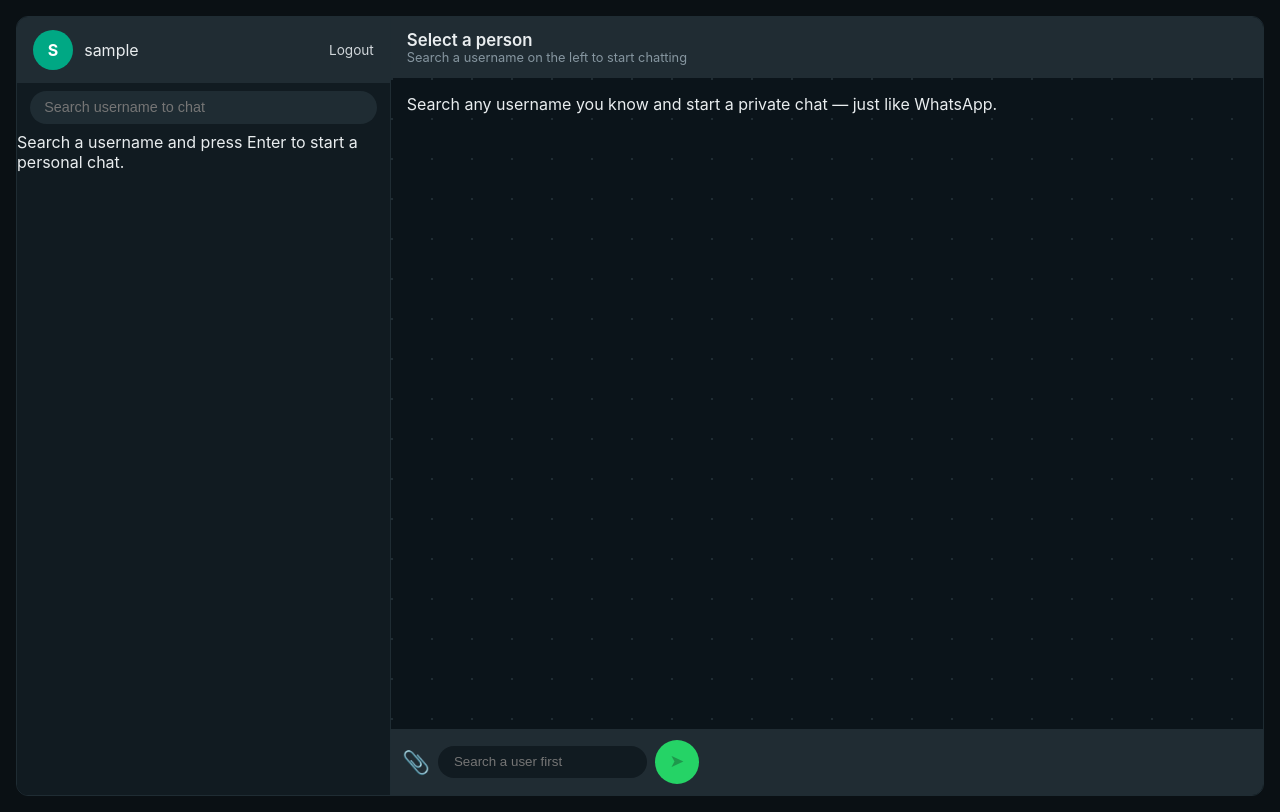
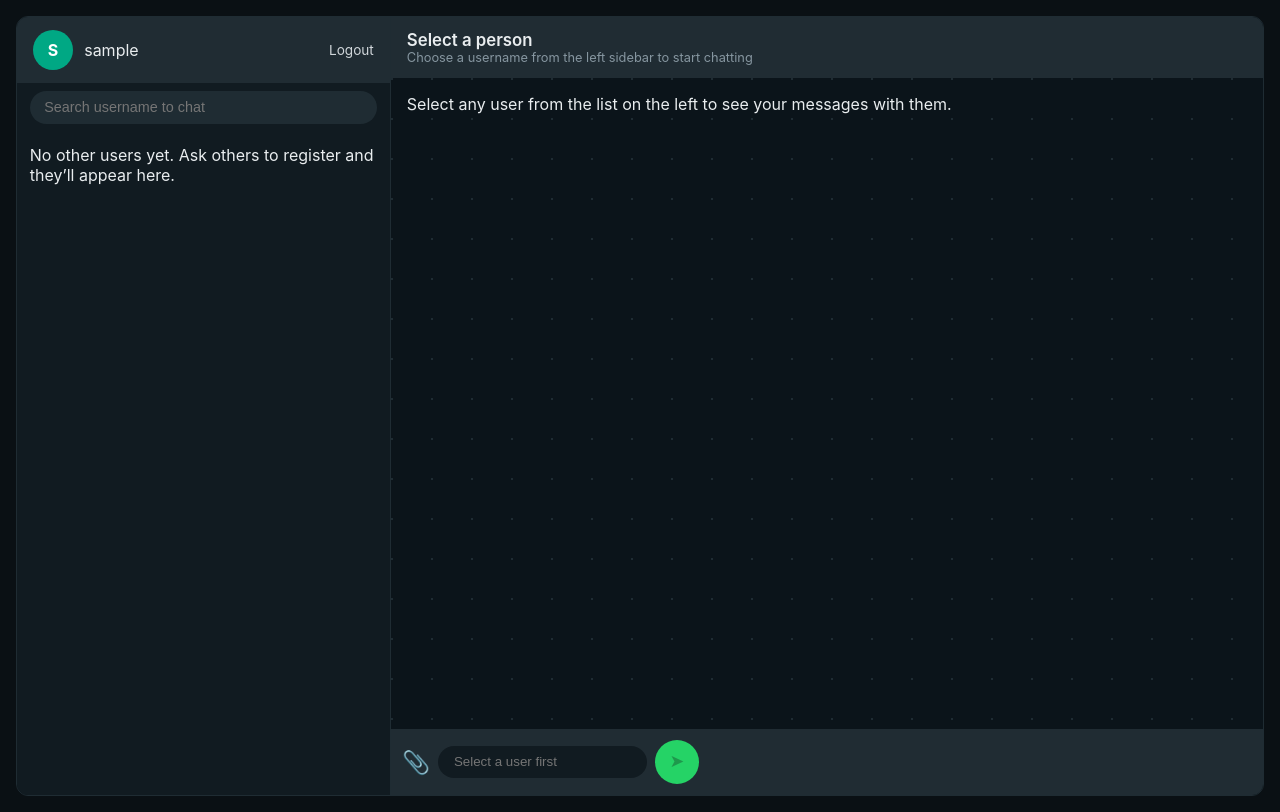
Before and after one commit to ashikurrahma017/nowrin-ashikur-chat, a Flask app: page /chat in a window 1280 px wide. Run offline with Flask 3, Linux system fonts and the light colour scheme; the visitor is signed in with stand-in values (Sample User, id 1).

Commit message:
Update chat.html

```diff
--- a/templates/chat.html
+++ b/templates/chat.html
@@ -6,7 +6,7 @@
      data-current="{{ current_username }}"
      data-active="{{ active_username or '' }}">
 
-    <!-- LEFT SIDEBAR: ONLY SEARCH -->
+    <!-- LEFT SIDEBAR: USER LIST + SEARCH -->
     <aside class="sidebar">
         <header class="sidebar-header">
             <div class="profile-circle">{{ current_username[0]|upper }}</div>
@@ -15,16 +15,27 @@
         </header>
 
         <div class="sidebar-search">
-            <form id="user-search-form">
-                <input id="search-username" type="text"
-                       placeholder="Search username to chat">
-            </form>
+            <input id="user-search" type="text"
+                   placeholder="Search username to chat">
         </div>
 
-        <div class="chat-list empty">
-            <div class="chat-last">
-                Search a username and press Enter to start a personal chat.
+        <div class="chat-list" id="user-list">
+            {% for u in users %}
+            <div class="chat-list-item {% if active_username == u['username'] %}active{% endif %}">
+                <a class="chat-list-link" href="{{ url_for('chat', username=u['username']) }}">
+                    <div class="chat-avatar">{{ u['username'][0]|upper }}</div>
+                    <div class="chat-info">
+                        <div class="chat-title username-text">{{ u['username'] }}</div>
+                        <div class="chat-last">Tap to chat</div>
+                    </div>
+                </a>
             </div>
+            {% endfor %}
+            {% if users|length == 0 %}
+            <div class="chat-last" style="padding:0.8rem;">
+                No other users yet. Ask others to register and they’ll appear here.
+            </div>
+            {% endif %}
         </div>
     </aside>
 
@@ -41,7 +52,9 @@
                 {% else %}
                     <div>
                         <div class="chat-title">Select a person</div>
-                        <div class="chat-subtitle">Search a username on the left to start chatting</div>
+                        <div class="chat-subtitle">
+                            Choose a username from the left sidebar to start chatting
+                        </div>
                     </div>
                 {% endif %}
             </div>
@@ -50,7 +63,7 @@
         <section class="chat-body" id="messages">
             {% if not active_username %}
             <div class="empty-state">
-                <p>Search any username you know and start a private chat — just like WhatsApp.</p>
+                <p>Select any user from the list on the left to see your messages with them.</p>
             </div>
             {% endif %}
         </section>
@@ -63,7 +76,7 @@
                 </div>
                 <div class="input-wrapper">
                     <input id="message-input" type="text"
-                           placeholder="{% if active_username %}Type a message{% else %}Search a user first{% endif %}"
+                           placeholder="{% if active_username %}Type a message{% else %}Select a user first{% endif %}"
                            autocomplete="off"
                            {% if not active_username %}disabled{% endif %}>
                 </div>
```
